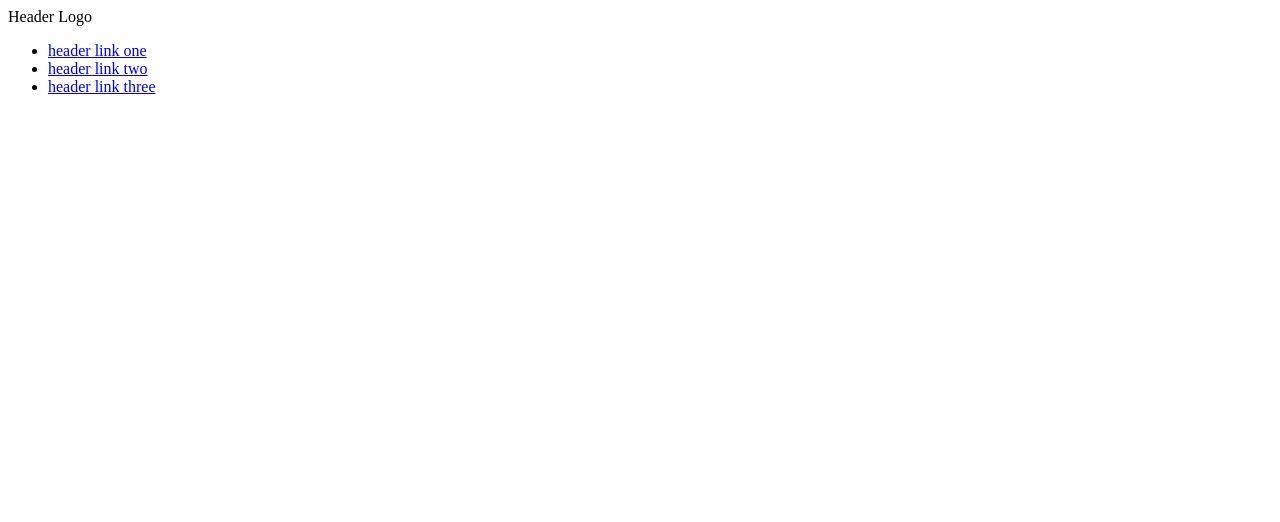
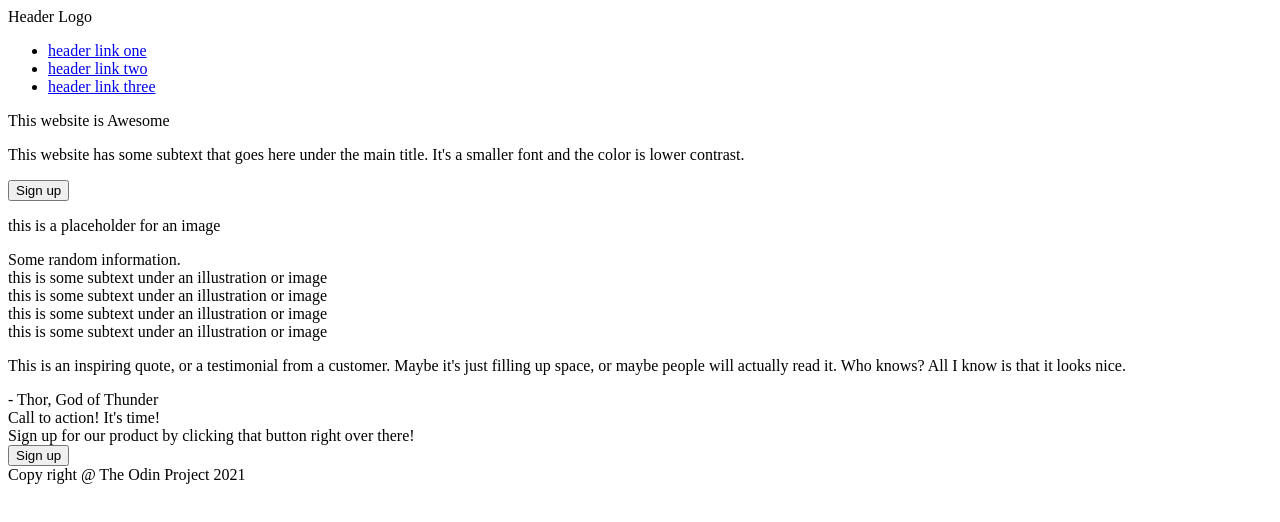
Before and after one commit to mmagba/landing-page, a plain HTML site: page index.html in a window 1280 px wide. Drawn offline with Linux system fonts and the light colour scheme.

Commit message:
add all initial HTML code

```diff
--- a/index.html
+++ b/index.html
@@ -1,11 +1,13 @@
 <!DOCTYPE html>
 <html lang="en">
+
 <head>
     <meta charset="UTF-8">
     <meta http-equiv="X-UA-Compatible" content="IE=edge">
     <meta name="viewport" content="width=device-width, initial-scale=1.0">
-    <title>Document</title>
+    <title>Landing Page</title>
 </head>
+
 <body>
     <div class="header">
         <div class="header-logo">
@@ -17,5 +19,77 @@
             <li><a href="#">header link three</a></li>
         </ul>
     </div>
+
+    <div class="one">
+        <div class="info">
+            <div class="one-main-text">This website is Awesome</div>
+            <p>This website has some subtext that goes here under the main title. It's a smaller font and the color is
+                lower contrast.</p>
+            <button class="sign-up-1">Sign up</button>
+
+        </div>
+        <div class="image-holder">
+            <p>this is a placeholder for an image</p>
+        </div>
+
+    </div>
+
+    <div class="two">
+        <div class="two-header">
+            Some random information.
+        </div>
+
+        <div class="pics">
+
+            <div class="pic-disc">
+                <div class="pic"></div>
+                <div class="disc">this is some subtext under an illustration or image</div>
+            </div>
+
+            <div class="pic-disc">
+                <div class="pic"></div>
+                <div class="disc">this is some subtext under an illustration or image</div>
+            </div>
+
+            <div class="pic-disc">
+                <div class="pic"></div>
+                <div class="disc">this is some subtext under an illustration or image</div>
+            </div>
+
+            <div class="pic-disc">
+                <div class="pic"></div>
+                <div class="disc">this is some subtext under an illustration or image</div>
+            </div>
+
+
+        </div>
+
+    </div>
+
+    <div class="three">
+
+        <p>This is an inspiring quote, or a testimonial from a customer. Maybe it's just filling up space, or
+            maybe people will actually read it. Who knows? All I know is that it looks nice.</p>
+        <div class="quote-credit">- Thor, God of Thunder</div>
+
+    </div>
+
+    <div class="four">
+        <div class="container">
+            <div class="left-text">
+                <div class="text-1">Call to action! It's time!</div>
+                <div class="text-2">Sign up for our product by clicking that button right over there!</div>
+            </div>
+            <button class="sign-up-2">Sign up</button>
+        </div>
+
+    </div>
+
+    <div class="footer">
+        Copy right @ The Odin Project 2021
+    </div>
+
+
 </body>
+
 </html>
```
